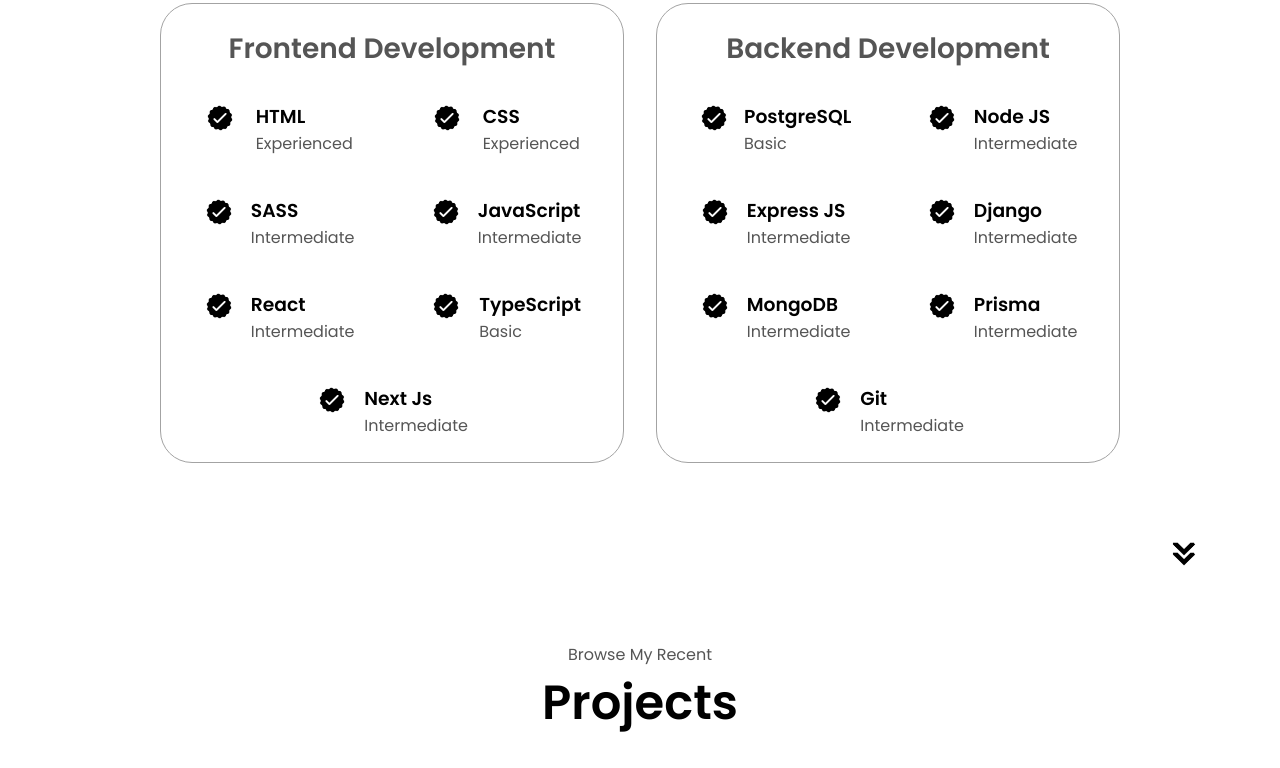
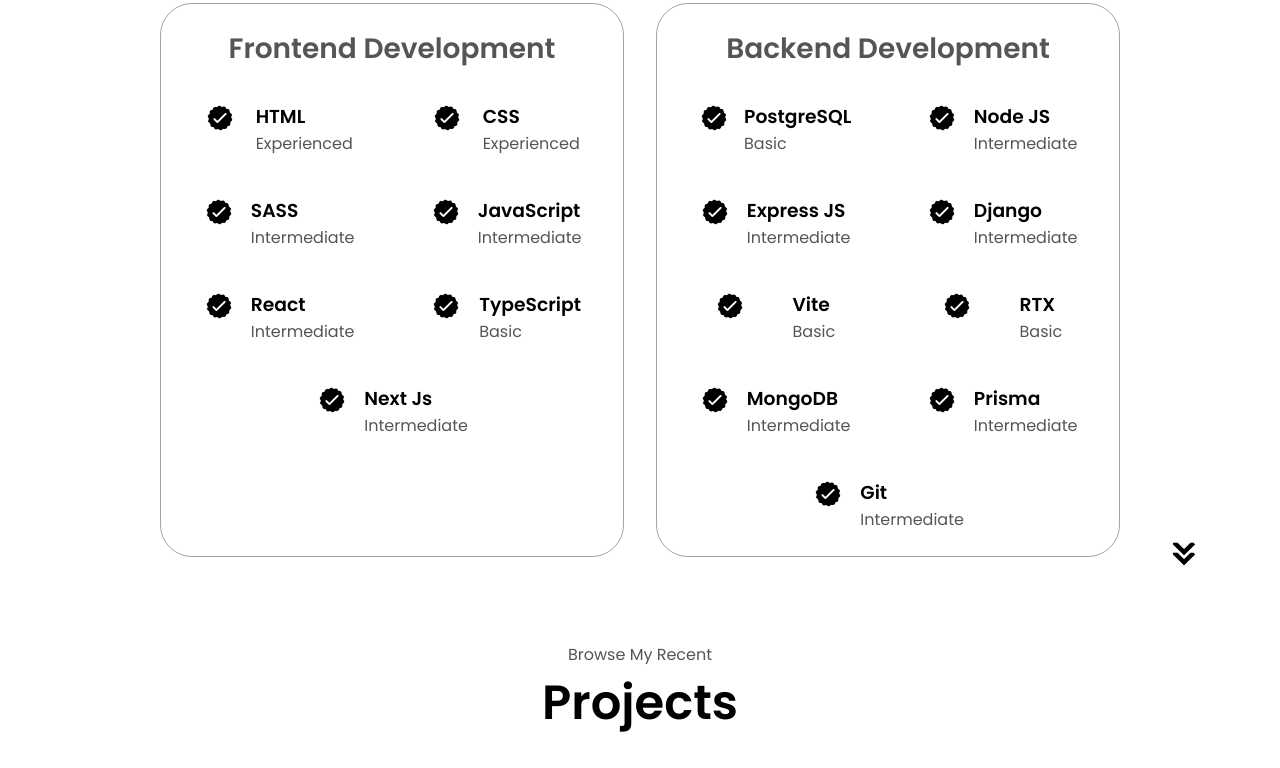
Before and after one commit to josaputra15/html-css-js-portfolio, a plain HTML site: page index.html in a window 1280 px wide. Shown: the part 1822-2590 px from the top of the page. Drawn offline with Linux system fonts and the light colour scheme.

Commit message:
updated alot

```diff
--- a/index.html
+++ b/index.html
@@ -253,6 +253,31 @@
                     <p>Intermediate</p>
                   </div>
                 </article>
+
+                <article>
+                  <img
+                    src="./assets/checkmark.png"
+                    alt="Experience icon"
+                    class="icon"
+                  />
+                  <div>
+                    <h3>Vite</h3>
+                    <p>Basic</p>
+                  </div>
+                </article>
+
+                <article>
+                  <img
+                    src="./assets/checkmark.png"
+                    alt="Experience icon"
+                    class="icon"
+                  />
+                  <div>
+                    <h3>RTX</h3>
+                    <p>Basic</p>
+                  </div>
+                </article>
+
                 <article>
                   <img
                     src="./assets/checkmark.png"
```
